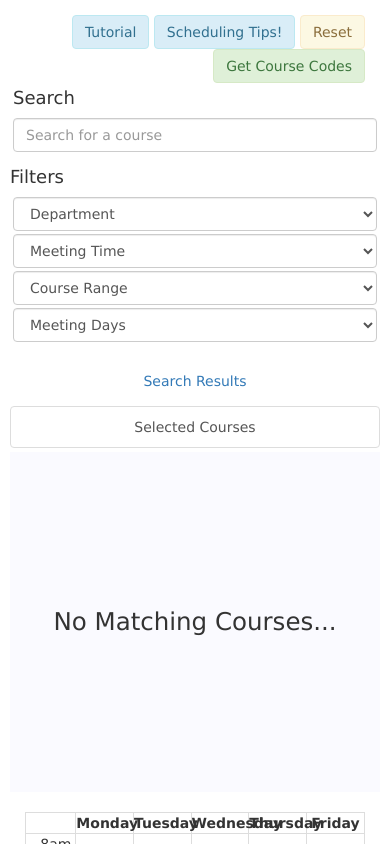
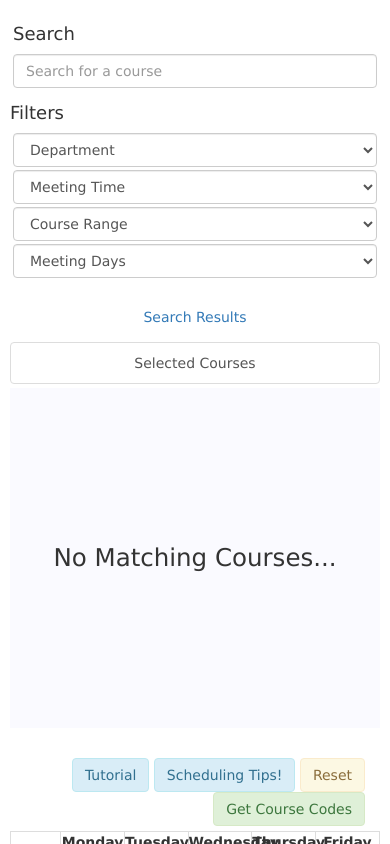
Before and after one commit to JeremySB/GCC-Schedule-Visualizer, a plain HTML site: page index.html in a window 390 px wide. Both pictures are taken after a click on the link "Selected Courses". Shown: the top 844 px of the page. Drawn offline with Linux system fonts and the light colour scheme.

Commit message:
Everything should work better on mobile now.

```diff
--- a/index.html
+++ b/index.html
@@ -1,10 +1,10 @@
+
 <!DOCTYPE html>
 <html>
 
 <head>
-    <meta charset="UTF-8">
+    <meta charset="UTF-8" name="viewport" content="width=device-width, initial-scale=1, maximum-scale=1">
     <title>GCC Class Schedule Visualizer</title>
-
 
     <link href='lib/fullcalendar.css' rel='stylesheet' />
     <link href='lib/bootstrap.css' rel='stylesheet' />
@@ -26,15 +26,7 @@
 <body>
     <div class="container">
         <div class="row">
-          <div id="bottom-buttons" class="col-md-8 pull-right">
-              <button type="button" id="tutorial_button" class="btn btn-info alert-info">Tutorial</button>
-              <button type="button" id="tips_button" class="btn btn-info alert-info">Scheduling Tips!</button>
-              <button type="button" id="reset_button" class="btn btn-warning alert-warning">Reset</button>
-              <button type="button" id="course_codes_button" class="btn alert-success btn-success" data-toggle="modal" data-target="#courseCodesModal">
-                  Get Course Codes
-              </button>
-          </div>
-          <div id='sidebar' class="col-md-4">
+            <div id='sidebar' class="col-md-4">
                 <div class="row search-row">
                     <h4 style="margin-top:0px;">Search</h4>
                     <div class="form-group">
@@ -147,11 +139,21 @@
                         </div>
                     </div>
                 </div>
-
-
             </div>
             <div id="calendar-area" class="col-md-8">
-                <div id='calendar'></div>
+                <div class="row">
+                    <div id="bottom-buttons" class="col-md-12 pull-right">
+                        <button type="button" id="tutorial_button" class="btn btn-info alert-info">Tutorial</button>
+                        <button type="button" id="tips_button" class="btn btn-info alert-info">Scheduling Tips!</button>
+                        <button type="button" id="reset_button" class="btn btn-warning alert-warning">Reset</button>
+                        <button type="button" id="course_codes_button" class="btn alert-success btn-success" data-toggle="modal" data-target="#courseCodesModal">
+                        Get Course Codes
+                    </button>
+                    </div>
+                </div>
+                <div class="row">
+                    <div id='calendar'></div>
+                </div>
             </div>
         </div>
 
@@ -166,8 +168,8 @@
                     <h4 class="modal-title" id="myModalLabel">Copy Course Codes</h4>
                     <p></p>
                     <p>
-                        <b>Instructions:</b> Navigate to the academics page on myGCC and find the "add courses" form. Make sure you're on the form for course codes, and not reference codes. One by one, click the copy button next to the courses below and paste
-                        them into the form on myGCC.
+                        <b>Instructions:</b> Navigate to the academics page on myGCC and find the "add courses" form. Make sure you're on the form for course codes, and not reference codes. One by one, click the copy button next to the courses below and
+                        paste them into the form on myGCC.
                     </p>
                 </div>
                 <div class="modal-body" id="coursePopup"></div>
```
